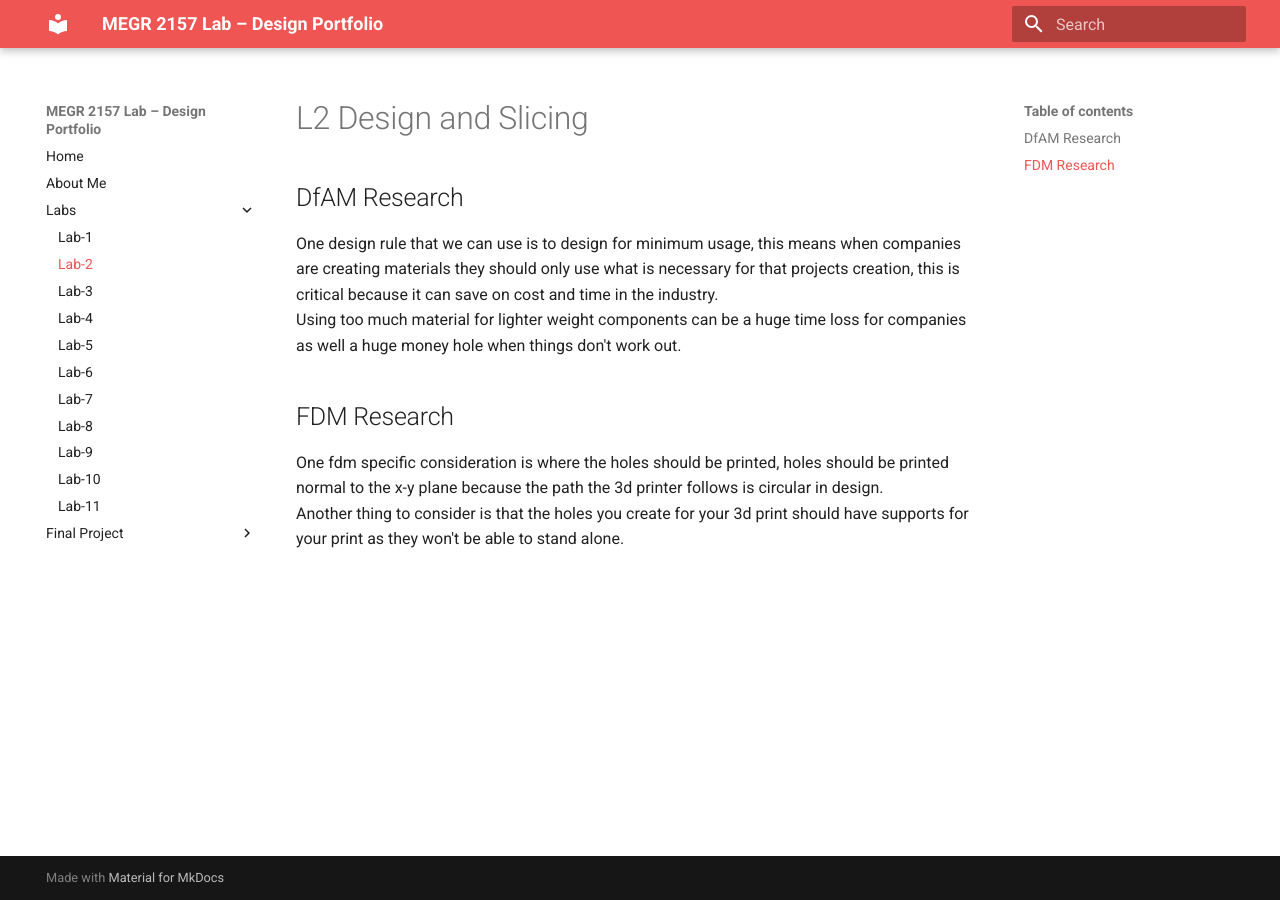
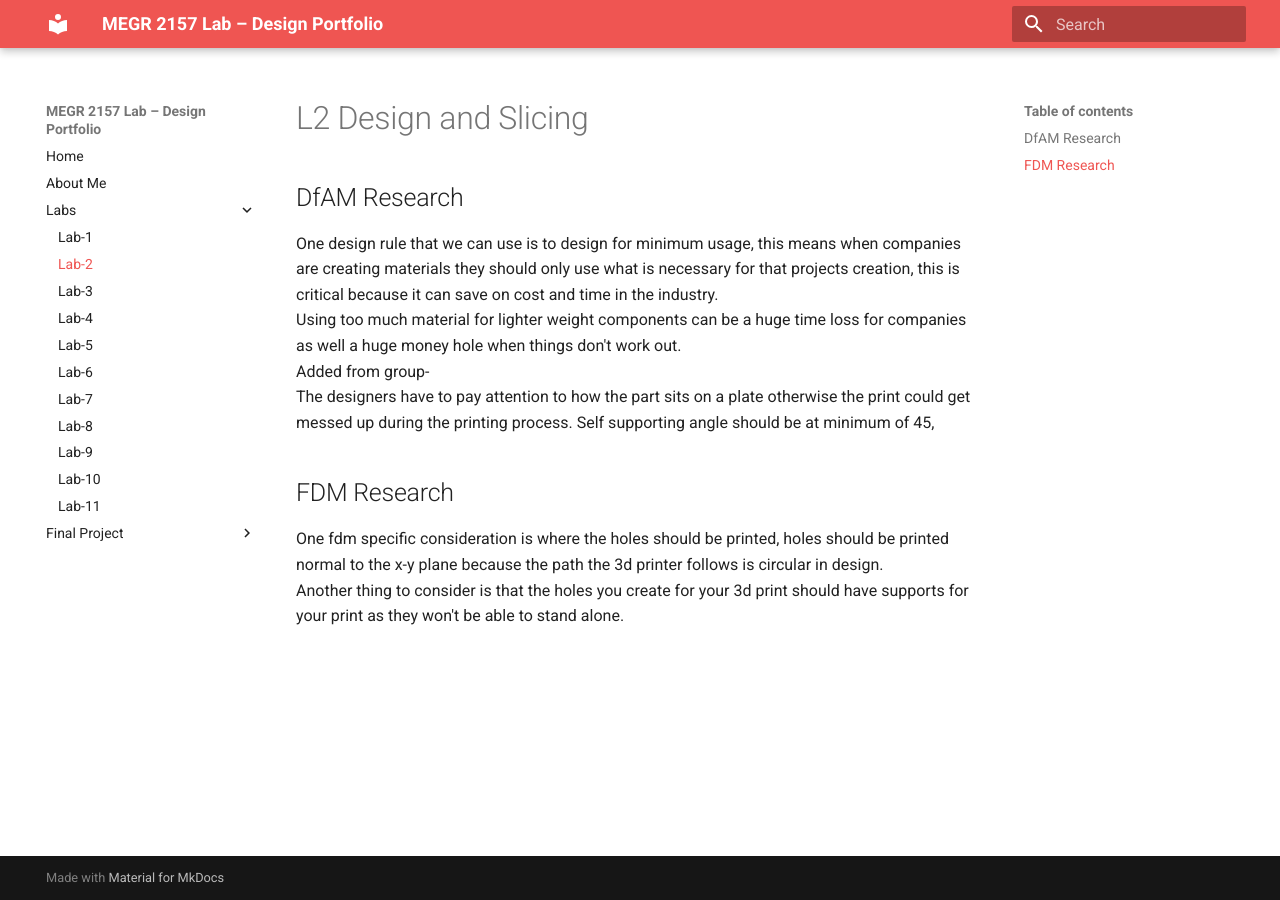
Before and after one commit to AtibaJ/megr2157L-portfolio, an MkDocs documentation site: the page built from docs/Labs/L02/index.md, in a window 1280 px wide. Built offline with MkDocs 1.6.1 and Material for MkDocs 9.7.7, drawn with Linux system fonts in a browser that asks for light colours.

Commit message:
Update L2 Design and Slicing section with new insights
Added a note on the importance of part orientation during printing and self-supporting angles.

```diff
--- a/docs/Labs/L02/index.md
+++ b/docs/Labs/L02/index.md
@@ -3,6 +3,8 @@
 ## DfAM Research
 One design rule that we can use is to design for minimum usage, this means when companies are creating materials they should only use what is necessary for that projects creation, this is critical because it can save on cost and time in the industry.
 Using too much material for lighter weight components can be a huge time loss for companies as well a huge money hole when things don't work out.
+Added from group-
+The designers have to pay attention to how the part sits on a plate otherwise the print could get messed up during the printing process. Self supporting angle should be at minimum of 45,
 
 ## FDM Research
 One fdm specific consideration is where the holes should be printed, holes should be printed normal to the x-y plane because the path the 3d printer follows is circular in design.
```
